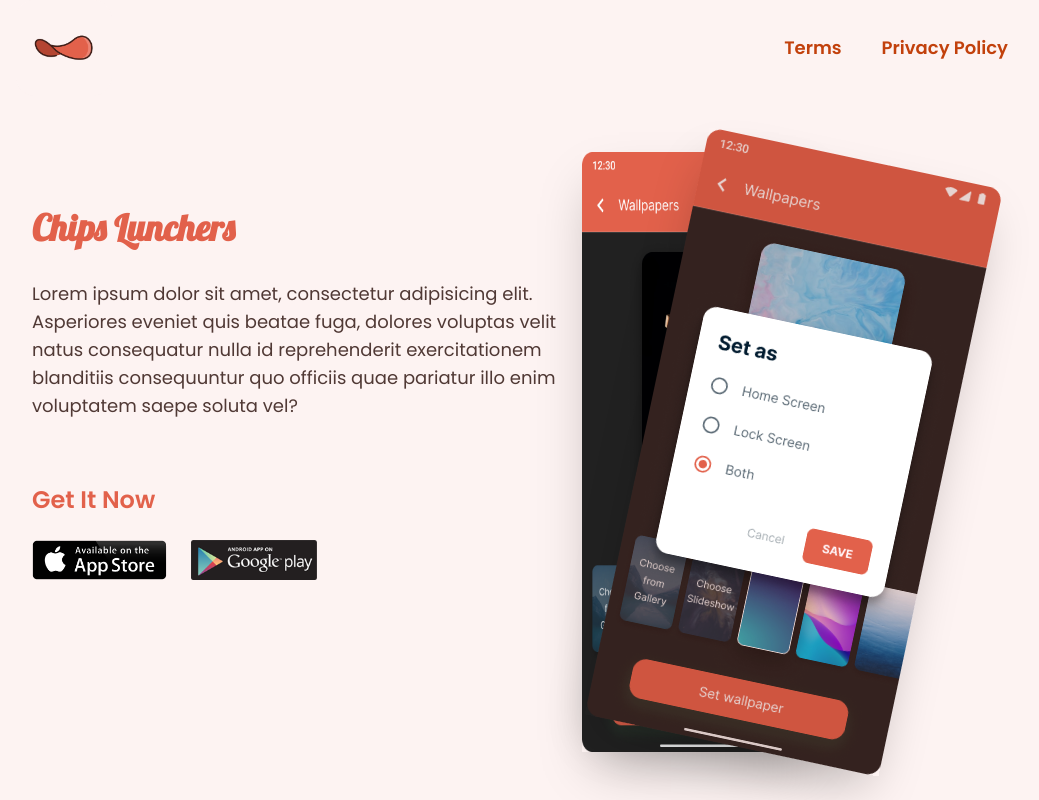
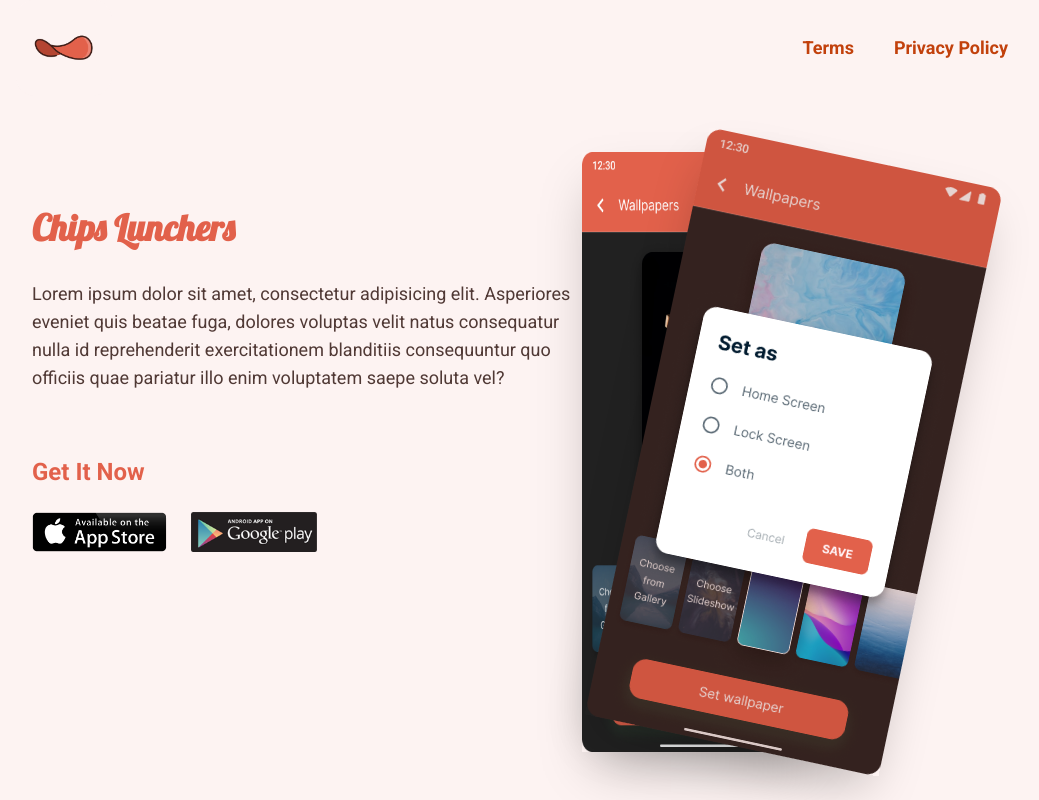
Before and after one commit to laleet008/chip-luncher, a React (Create React App) app: page / in a window 1280 px wide. Shown: the top 800 px of the page, without its empty margins (128-1167 px from the left). Built offline with nearby package versions, Linux system fonts and the light colour scheme.

Commit message:
font  fiexd

```diff
--- a/src/App.css
+++ b/src/App.css
@@ -1,7 +1,7 @@
 @import url("https://fonts.googleapis.com/css2?family=Cormorant+Garamond:wght@500&family=Lobster&family=Poppins:ital,wght@0,200;0,300;0,400;0,500;0,600;1,200&family=Roboto:wght@400;500;700;900&display=swap");
 
 body {
-  font-family: "Poppins", sans-serif;
+  font-family: "Roboto", sans-serif;
 }
 
 .chip {
```
